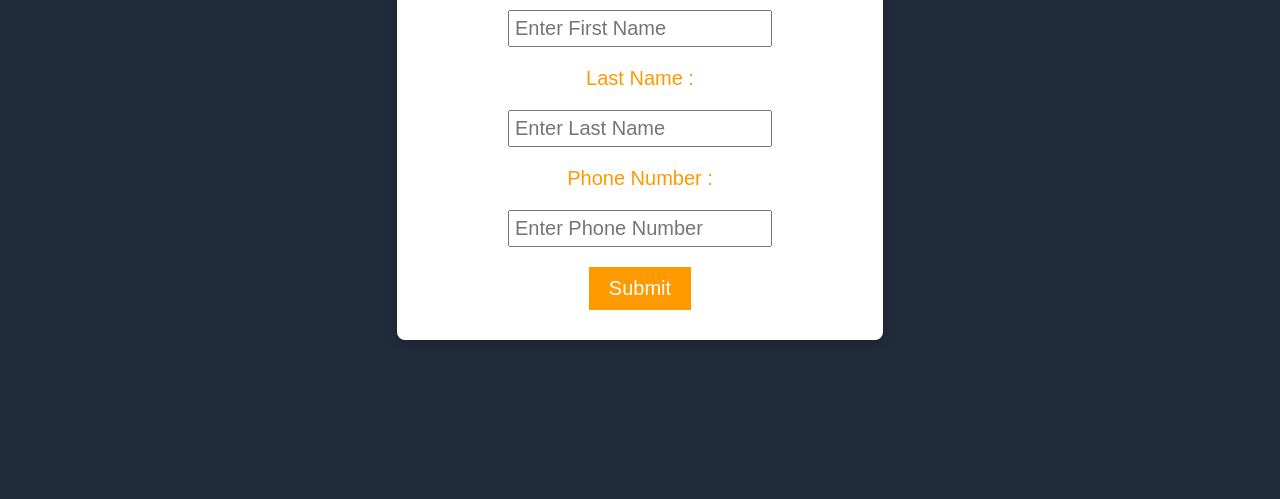
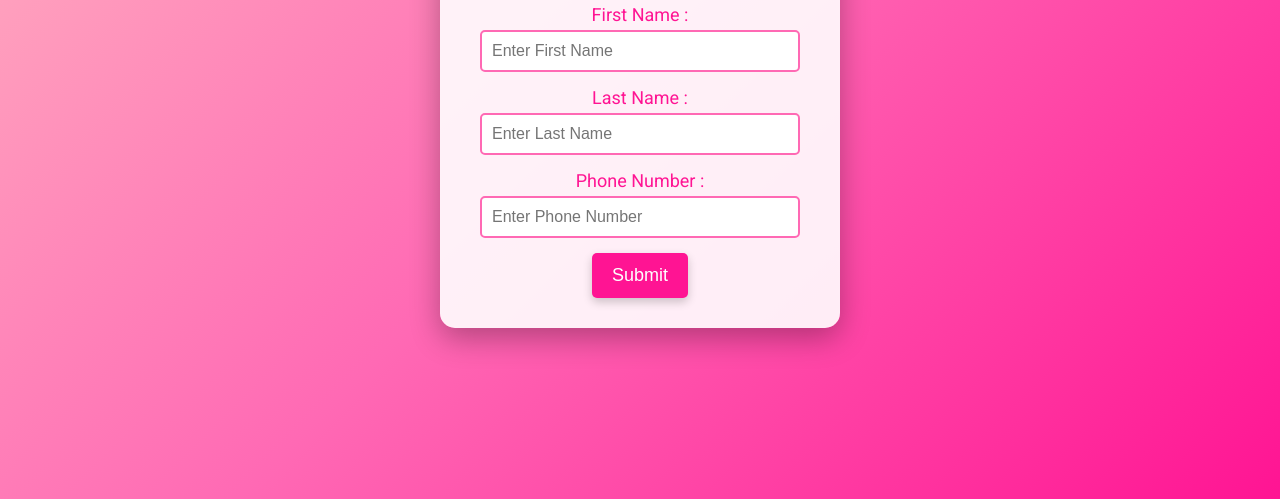
Before and after one commit to ankithmanchale/aws-lab, a plain HTML site: page index.html in a window 1280 px wide. Shown: the part 301-800 px from the top of the page. Drawn offline with Linux system fonts and the light colour scheme.

Commit message:
Update index.html

```diff
--- a/index.html
+++ b/index.html
@@ -3,128 +3,185 @@
 <head>
     <meta charset="UTF-8">
     <title>Contact Management System</title>
+    <link href="https://fonts.googleapis.com/css2?family=Roboto:wght@400;700&display=swap" rel="stylesheet">
     <style>
+        * {
+            box-sizing: border-box;
+        }
+
         body {
-            background-color: #202b3c;
+            background: linear-gradient(135deg, #FFB6C1, #FF69B4, #FF1493); /* Multi-color gradient background */
+            font-family: 'Roboto', sans-serif;
+            margin: 0;
             display: flex;
             justify-content: center;
             align-items: center;
             height: 100vh;
-            margin: 0;
+            animation: fadeIn 1s;
         }
-         form {
-            display: flex;
-            flex-direction: column;
-            align-items: center;
-            background-color: #fff;
-            padding: 20px;
-            border-radius: 8px;
-            box-shadow: 0 4px 8px rgba(0, 0, 0, 0.2); /* Add a subtle shadow */
+
+        @keyframes fadeIn {
+            from { opacity: 0; }
+            to { opacity: 1; }
         }
-         label, button {
-            color: #FF9900;
-            font-family: Arial, Helvetica, sans-serif;
-            font-size: 20px;
-            margin: 10px 0;
+
+        .container {
+            background-color: rgba(255, 255, 255, 0.9); /* Semi-transparent white background */
+            border-radius: 15px;
+            padding: 30px;
+            box-shadow: 0 10px 30px rgba(0, 0, 0, 0.3);
+            width: 90%;
+            max-width: 400px;
+            text-align: center;
+            transition: transform 0.2s, box-shadow 0.2s;
         }
+
+        .container:hover {
+            transform: scale(1.02);
+            box-shadow: 0 15px 35px rgba(0, 0, 0, 0.5);
+        }
+
+        h1 {
+            color: #FF1493; /* Bright pink for the heading */
+            margin-bottom: 20px;
+            font-size: 28px;
+            text-shadow: 2px 2px 4px rgba(0, 0, 0, 0.2); /* Subtle shadow for text */
+        }
+
+        label {
+            color: #FF1493; /* Deep pink for labels */
+            font-size: 18px;
+            display: block;
+            margin: 10px 0 5px;
+        }
+
         input {
-            color: #232F3E;
-            font-family: Arial, Helvetica, sans-serif;
-            font-size: 20px;
-            margin: 10px 0;
-            width: 250px;
-            padding: 5px;
+            width: calc(100% - 20px);
+            padding: 10px;
+            margin-bottom: 20px;
+            border: 2px solid #FF69B4; /* Border color matches label */
+            border-radius: 5px;
+            font-size: 16px;
+            transition: border-color 0.3s, box-shadow 0.3s;
+            outline: none; /* Remove default outline */
         }
+
+        input:focus {
+            border-color: #FF1493; /* Change border color on focus */
+            box-shadow: 0 0 5px rgba(255, 20, 147, 0.5); /* Add glow effect on focus */
+        }
+
         button {
-            background-color: #FF9900;
-            color: #fff;
+            background-color: #FF1493; /* Bright button color */
+            color: white;
             border: none;
-            padding: 10px 20px;
+            border-radius: 5px;
+            padding: 12px 20px;
             cursor: pointer;
+            font-size: 18px;
+            transition: background-color 0.3s, transform 0.1s;
+            box-shadow: 0 4px 10px rgba(0, 0, 0, 0.2); /* Shadow for button */
         }
+
         button:hover {
-            background-color: #e68a00; /* Darker shade on hover */
+            background-color: #FF69B4; /* Lighten button on hover */
+            transform: translateY(-2px); /* Lift effect on hover */
         }
-         input:focus {
-            outline: none;
-            border: 2px solid #FF9900;
+
+        button:active {
+            transform: translateY(1px); /* Pressed effect */
         }
-         h1 {
-            color: #202b3c;
-            font-family: Arial, Helvetica, sans-serif;
-         }
+
         #loading {
             display: none;
-            color: #FF9900;
+            color: #FF69B4; /* Loading text color */
             margin-top: 10px;
-            font-family: Arial, Helvetica, sans-serif;
+            font-size: 14px;
+            font-weight: 700; /* Bold loading text */
+        }
+
+        .error {
+            color: #d9534f; /* Red error text */
+            font-size: 14px;
+            margin-top: -15px;
+            margin-bottom: 10px;
+        }
+
+        @media (max-width: 480px) {
+            h1 {
+                font-size: 24px;
+            }
+
+            button {
+                font-size: 16px;
+            }
+
+            input {
+                font-size: 14px;
+            }
         }
     </style>
+</head>
+<body>
+    <div class="container">
+        <h1>Contact Management System</h1>
+        <form id="contactForm">
+            <label for="fName">First Name :</label>
+            <input type="text" id="fName" placeholder="Enter First Name" required>
+            <div class="error" id="fNameError"></div> <!-- Error message -->
+
+            <label for="lName">Last Name :</label>
+            <input type="text" id="lName" placeholder="Enter Last Name" required>
+            <div class="error" id="lNameError"></div> <!-- Error message -->
+
+            <label for="pNumber">Phone Number :</label>
+            <input type="text" id="pNumber" placeholder="Enter Phone Number" required>
+            <div class="error" id="pNumberError"></div> <!-- Error message -->
+
+            <button type="button" onclick="handleSubmit()">Submit</button>
+            <div id="loading">Submitting...</div> <!-- Loading indicator -->
+        </form>
+    </div>
+
     <script>
-         function sanitizeInput(input) {
-            const temp = document.createElement('div');
-            temp.textContent = input;
-            return temp.innerHTML;
+        function handleSubmit() {
+            // Clear previous error messages
+            document.getElementById("fNameError").innerText = '';
+            document.getElementById("lNameError").innerText = '';
+            document.getElementById("pNumberError").innerText = '';
+            document.getElementById("loading").style.display = "none"; // Hide loading indicator
+
+            const fname = document.getElementById('fName').value.trim();
+            const lname = document.getElementById('lName').value.trim();
+            const pnumber = document.getElementById('pNumber').value.trim();
+
+            // Validate inputs
+            let hasError = false;
+
+            if (!fname) {
+                document.getElementById("fNameError").innerText = "First name is required.";
+                hasError = true;
+            }
+            if (!lname) {
+                document.getElementById("lNameError").innerText = "Last name is required.";
+                hasError = true;
+            }
+            if (!/^\d{10}$/.test(pnumber)) {
+                document.getElementById("pNumberError").innerText = "Phone number must be 10 digits.";
+                hasError = true;
             }
 
-         let callAPI = (fname, lname, pnumber) => {
-            // Sanitize user inputs
-            fname = sanitizeInput(fname);
-            lname = sanitizeInput(lname);
-            pnumber = sanitizeInput(pnumber);
-
-            // Validate inputs
-            if (!fname || !lname || !pnumber) {
-               alert("All fields are required!");
-               return;
-            }
-            if (!/^\d{10}$/.test(pnumber)) {
-               alert("Phone number must be 10 digits.");
-               return;
-            }
+            if (hasError) return; // Stop submission if errors exist
 
             document.getElementById("loading").style.display = "block"; // Show loading indicator
 
-            let myHeaders = new Headers();
-            myHeaders.append("Content-Type", "application/json");
-
-            let raw = JSON.stringify({
-               "firstname": fname,
-               "lastname": lname,
-               "phone_number": pnumber
-            });
-
-            let requestOptions = {
-               method: 'POST',
-               headers: myHeaders,
-               body: raw,
-               redirect: 'follow'
-            };
-
-            fetch("https://n07mrq1dfb.execute-api.ap-south-1.amazonaws.com/aws-lab5-05-stage", requestOptions)
-               .then(response => response.text())
-               .then(result => {
-                  alert("Success!");
+            // Simulating a submit
+            setTimeout(() => {
+                alert("Success!"); // Simulated success alert
                 document.getElementById("loading").style.display = "none"; // Hide loading indicator
-               })
-               .catch(error => {
-                  alert('Error: ' + error);
-                  document.getElementById("loading").style.display = "none"; // Hide loading indicator
-               });
-         };
+                document.getElementById('contactForm').reset(); // Reset form
+            }, 2000);
+        }
     </script>
-   </head>
-   <body>
-      <form>
-         <h1>Contact Management System</h1>
-         <label for="fName">First Name :</label>
-         <input type="text" id="fName" placeholder="Enter First Name">
-         <label for="lName">Last Name :</label>
-         <input type="text" id="lName" placeholder="Enter Last Name">
-         <label for="pNumber">Phone Number :</label>
-         <input type="text" id="pNumber" placeholder="Enter Phone Number">
-         <button type="button" onclick="callAPI(document.getElementById('fName').value, document.getElementById('lName').value, document.getElementById('pNumber').value)">Submit</button>
-         <div id="loading">Submitting...</div> <!-- Loading indicator -->
-      </form>
 </body>
 </html>
```
Lines whose indentation alone changed are shown as unchanged.
